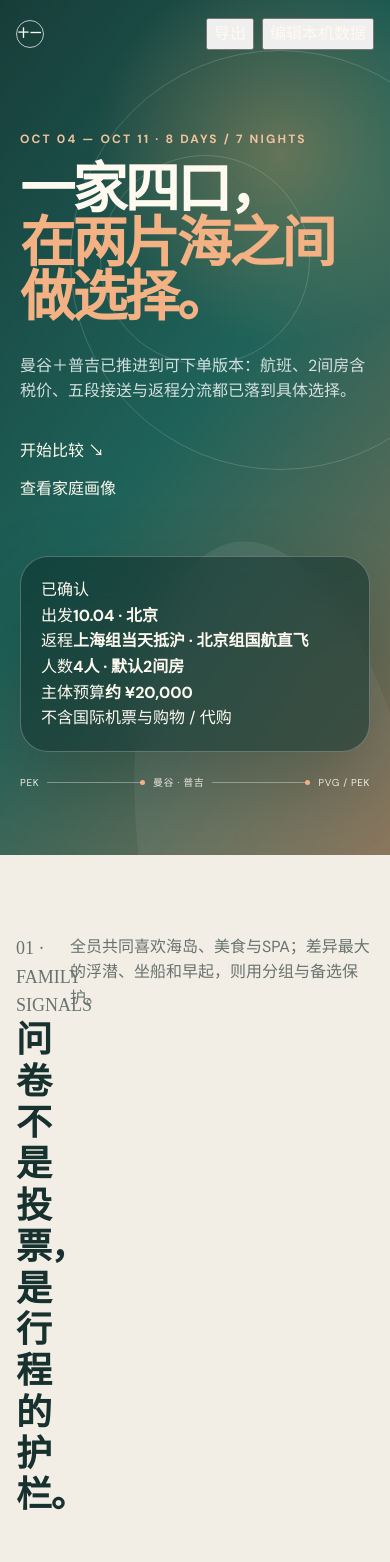
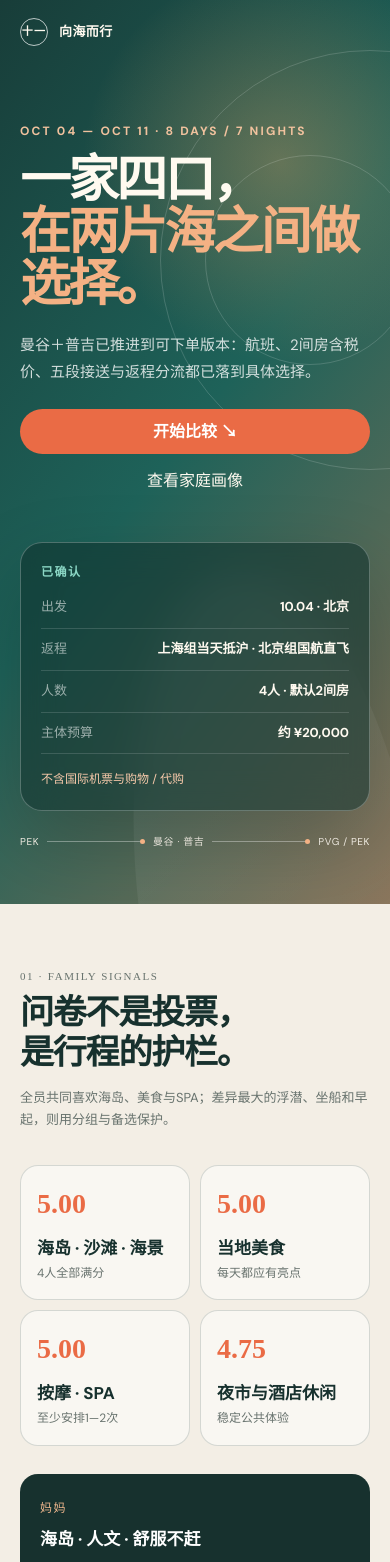
Before and after one commit to CJSUN997/national-day-family-trip, a Next.js app in the folder site/: page / in a window 390 px wide. Shown: the top 1562 px of the page. Built offline with nearby package versions, Linux system fonts and the light colour scheme.

Commit message:
优化移动端排版与组件样式

```diff
--- a/site/app/globals.css
+++ b/site/app/globals.css
@@ -335,3 +335,138 @@ button:focus-visible, a:focus-visible, textarea:focus-visible, label:focus-withi
   html { scroll-behavior: auto; }
   *, *::before, *::after { transition: none !important; }
 }
+
+/* Component alignment: the current page groups the index and heading together. */
+.section-heading {
+  grid-template-columns: minmax(320px, 1fr) minmax(280px, 440px);
+  gap: 48px;
+  align-items: end;
+}
+.section-heading > div { min-width: 0; }
+.section-heading .section-index { margin: 0 0 10px; font-size: 13px; letter-spacing: .14em; }
+.section-heading > p { margin: 0 0 5px; }
+.score-grid { grid-template-columns: repeat(4, 1fr); }
+.score-card h3 { margin: 8px 0 0; font-size: 17px; }
+.score-card p { margin: 2px 0 0; color: var(--muted); font-size: 12px; }
+.people-strip b, .people-strip small { display: block; }
+.people-strip b { margin: 7px 0 8px; font-size: 17px; }
+.people-strip small { color: rgba(255,255,255,.66); font-size: 12px; line-height: 1.55; }
+.candidate-columns p { margin: 5px 0; color: rgba(255,255,255,.72); font-size: 13px; }
+.candidate-card > button {
+  width: 100%;
+  padding: 13px 18px;
+  border: 0;
+  border-radius: 999px;
+  background: var(--accent);
+  color: #fff;
+  cursor: pointer;
+  font-weight: 700;
+}
+.ghost-button, .solid-button, .primary-cta {
+  padding: 10px 16px;
+  border-radius: 999px;
+  cursor: pointer;
+  font-weight: 700;
+}
+.ghost-button { border: 1px solid rgba(255,255,255,.4); background: rgba(255,255,255,.08); color: #fff; }
+.solid-button, .primary-cta { border: 0; background: var(--orange); color: #fff; }
+.text-cta { padding: 10px 12px; }
+.board-row { display: flex; justify-content: space-between; gap: 18px; padding: 10px 0; border-bottom: 1px solid rgba(255,255,255,.14); }
+.board-row span { color: rgba(255,255,255,.56); font-size: 13px; }
+.board-row strong { max-width: 245px; text-align: right; font-size: 14px; }
+.board-note { margin-top: 16px; color: #f7c9aa; font-size: 12px; }
+.board-stamp { margin-bottom: 5px; color: #8bd7c5; font-size: 12px; font-weight: 700; letter-spacing: .12em; }
+.map-contours { position: absolute; inset: 11%; border: 1px dashed rgba(23,49,46,.18); border-radius: 55% 38% 49% 51%; }
+.map-node b { position: absolute; left: 38px; width: 150px; color: var(--ink); font-size: 12px; }
+.route-map > p { position: absolute; right: 20px; bottom: 14px; margin: 0; color: rgba(23,49,46,.55); font-size: 10px; }
+.budget { background: var(--white); }
+.budget-layout { grid-template-columns: 1.25fr .75fr; align-items: stretch; }
+.allocation { display: grid; gap: 15px; }
+.allocation > div { display: grid; grid-template-columns: 135px 1fr 70px; align-items: center; gap: 13px; font-size: 13px; }
+.allocation > div i { display: block; height: 10px; border-radius: 99px; background: linear-gradient(90deg, var(--teal), var(--orange)); }
+.allocation > div b { text-align: right; }
+.budget-separate { padding: 34px; border: 1px solid var(--line); border-radius: 28px; background: var(--ink); color: #fff; }
+.budget-separate h3 { margin: 4px 0 16px; font-family: "Noto Serif SC", serif; font-size: 34px; line-height: 1.25; }
+.budget-separate > p:not(.section-index), .budget-separate li { color: rgba(255,255,255,.65); font-size: 13px; }
+.budget-separate ul { padding-left: 18px; }
+.progress-track { height: 9px; overflow: hidden; margin: -30px 0 28px; border-radius: 999px; background: rgba(23,49,46,.1); }
+.progress-track span { display: block; height: 100%; border-radius: inherit; background: linear-gradient(90deg, var(--teal), var(--orange)); }
+.check-list label { grid-template-columns: 38px 88px 1fr 24px; }
+.check-number { display: grid; place-items: center; width: 32px; height: 32px; border: 1px solid var(--line); border-radius: 50%; font-size: 11px; font-weight: 700; }
+.check-phase { color: var(--orange); font-size: 11px; font-weight: 700; }
+.check-copy b, .check-copy small { display: block; }
+.check-copy b { font-size: 14px; }
+.check-copy small { margin-top: 3px; color: var(--muted); font-size: 12px; line-height: 1.5; }
+.check-mark { color: transparent; }
+.checked .check-number { border-color: var(--teal); background: var(--teal); color: #fff; }
+.checked .check-mark { color: var(--teal); }
+footer { width: min(1180px, calc(100% - 48px)); margin: 0 auto; padding: 34px 0 48px; border-top: 1px solid var(--line); display: flex; justify-content: space-between; gap: 25px; color: var(--muted); font-size: 13px; }
+footer b { color: var(--ink); }
+footer p { margin: 4px 0 0; }
+.privacy-note { max-width: 460px; text-align: right; }
+.privacy-note span { display: block; color: var(--orange); font-weight: 700; }
+
+@media (max-width: 720px) {
+  body { overflow-x: hidden; }
+  .price-summary, .flight-grid, .hotel-grid, .transfer-timeline, .transfer-guide, .budget-layout, .check-list { grid-template-columns: minmax(0, 1fr); }
+  .topbar { width: calc(100% - 40px); padding-top: 18px; }
+  .brand span:last-child { display: block; }
+  .brand span:last-child b { display: block; font-size: 13px; letter-spacing: .03em; }
+  .brand span:last-child small { display: none; }
+  .top-actions { display: none; }
+  .hero { padding: 122px 20px 54px; }
+  .hero h1 { max-width: 350px; font-size: clamp(44px, 13vw, 53px); line-height: 1.02; }
+  .hero-lead { margin-top: 22px; font-size: 15px; line-height: 1.75; }
+  .hero-buttons { gap: 4px; margin-top: 24px; }
+  .primary-cta { text-align: center; }
+  .text-cta { text-align: center; }
+  .hero-board { margin-top: 38px; border-radius: 22px; }
+  .board-row { align-items: flex-start; }
+  .board-row strong { max-width: 220px; font-size: 13px; }
+  .hero-route { overflow: hidden; white-space: nowrap; }
+  .orbit-one { right: -190px; }
+  .orbit-two { right: -25px; }
+  .section-shell { width: calc(100% - 40px); padding: 64px 0; }
+  .section-heading { display: grid; grid-template-columns: minmax(0, 1fr); gap: 14px; align-items: start; margin-bottom: 30px; }
+  .section-heading > div, .section-heading > p, .section-heading > .route-selector, .section-heading > .checklist-progress { grid-column: 1; }
+  .section-heading .section-index { margin-bottom: 8px; font-size: 11px; }
+  .section-heading h2 { max-width: 100%; font-size: 34px; line-height: 1.18; overflow-wrap: normal; word-break: keep-all; }
+  .section-heading > p { font-size: 13px; line-height: 1.65; }
+  .score-grid { grid-template-columns: 1fr 1fr; gap: 10px; }
+  .score-card { min-height: 128px; padding: 16px; }
+  .score-card strong { font-size: 28px; }
+  .people-strip { border-radius: 18px; }
+  .people-strip article { min-height: auto; padding: 20px; }
+  .candidate-card { border-radius: 22px; }
+  .candidate-number { font-size: 78px; }
+  .day-tabs { margin-right: -20px; padding-right: 20px; }
+  .day-tabs button { width: 74px; }
+  .day-layout { gap: 18px; }
+  .day-copy { border-radius: 22px; }
+  .route-map { display: none; }
+  .timeline-item { grid-template-columns: 62px 10px minmax(0, 1fr); }
+  .booking-card, .hotel-card { padding: 21px; }
+  .price-summary > div { min-height: auto; padding: 22px; }
+  .price-summary strong { font-size: 32px; }
+  .card-time { font-size: 25px; }
+  .booking-title h3 { font-size: 25px; }
+  .budget-layout { gap: 16px; }
+  .budget-main, .budget-separate { padding: 22px 20px; border-radius: 22px; }
+  .budget-total { align-items: flex-start; flex-wrap: wrap; margin: 8px 0 24px; }
+  .budget-total span { width: 100%; }
+  .budget-total strong { font-size: 42px; }
+  .allocation > div { grid-template-columns: minmax(0, 1fr) 70px; grid-template-areas: "name amount" "track track"; gap: 5px 12px; }
+  .allocation > div span { grid-area: name; }
+  .allocation > div i { grid-area: track; width: 100% !important; }
+  .allocation > div b { grid-area: amount; }
+  .budget-separate h3 { font-size: 28px; }
+  .progress-track { margin-top: -12px; }
+  .check-list { gap: 10px; }
+  .check-list label { grid-template-columns: 34px minmax(0, 1fr) 22px; gap: 4px 12px; padding: 16px; }
+  .check-number { grid-row: 1 / 3; grid-column: 1; }
+  .check-phase { grid-row: 1; grid-column: 2; }
+  .check-copy { grid-row: 2; grid-column: 2; }
+  .check-mark { grid-row: 1 / 3; grid-column: 3; align-self: center; }
+  footer { width: calc(100% - 40px); flex-direction: column; padding-bottom: 34px; }
+  .privacy-note { text-align: left; }
+}
```
